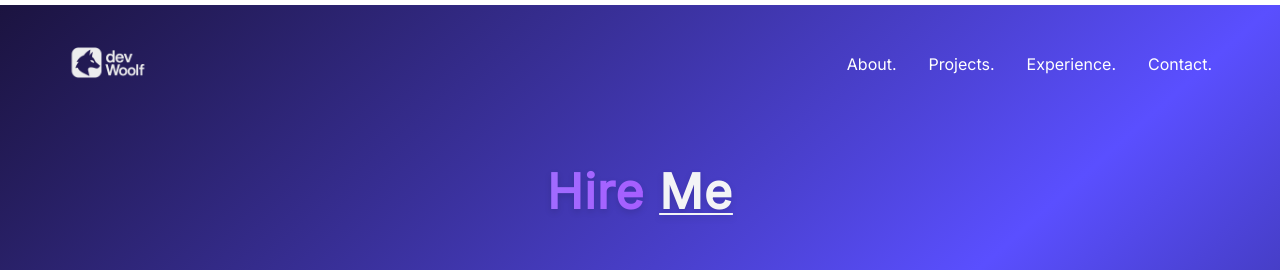
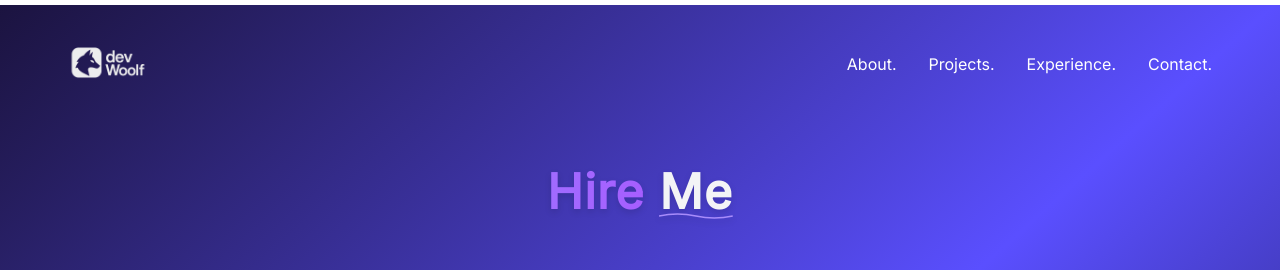
Before and after one commit to EUGENE-WOOLF/UjjwalPrakash, a Next.js app: page /hire in a window 1280 px wide. Shown: the top 270 px of the page. Built offline with nearby package versions, Linux system fonts and the light colour scheme.

Commit message:
smooth wiggle underline

```diff
--- a/components/HireMe.jsx
+++ b/components/HireMe.jsx
@@ -28,8 +28,20 @@ export default function HireMe() {
             <div className="my-10">
               <h1 className="text-5xl font-bold text-center bg-gradient-to-r from-cyan-400 via-purple-500 to-pink-500 bg-[length:200%_200%] bg-clip-text text-transparent animate-gradient-x drop-shadow-md tracking-wide mb-6">
                 Hire{" "}
-                <span className="text-gray-100 relative inline-block underline decoration-2 underline-offset-4">
+                <span className="relative inline-block text-gray-100">
                   Me
+                  <svg
+                    className="absolute -bottom-1 left-0 w-full h-2"
+                    viewBox="0 0 100 10"
+                    preserveAspectRatio="none"
+                  >
+                    <path
+                      d="M0 5 Q 25 0 50 5 T 100 5"
+                      stroke="#a78bfa"
+                      strokeWidth="2"
+                      fill="transparent"
+                    />
+                  </svg>
                 </span>
               </h1>
             </div>
```
